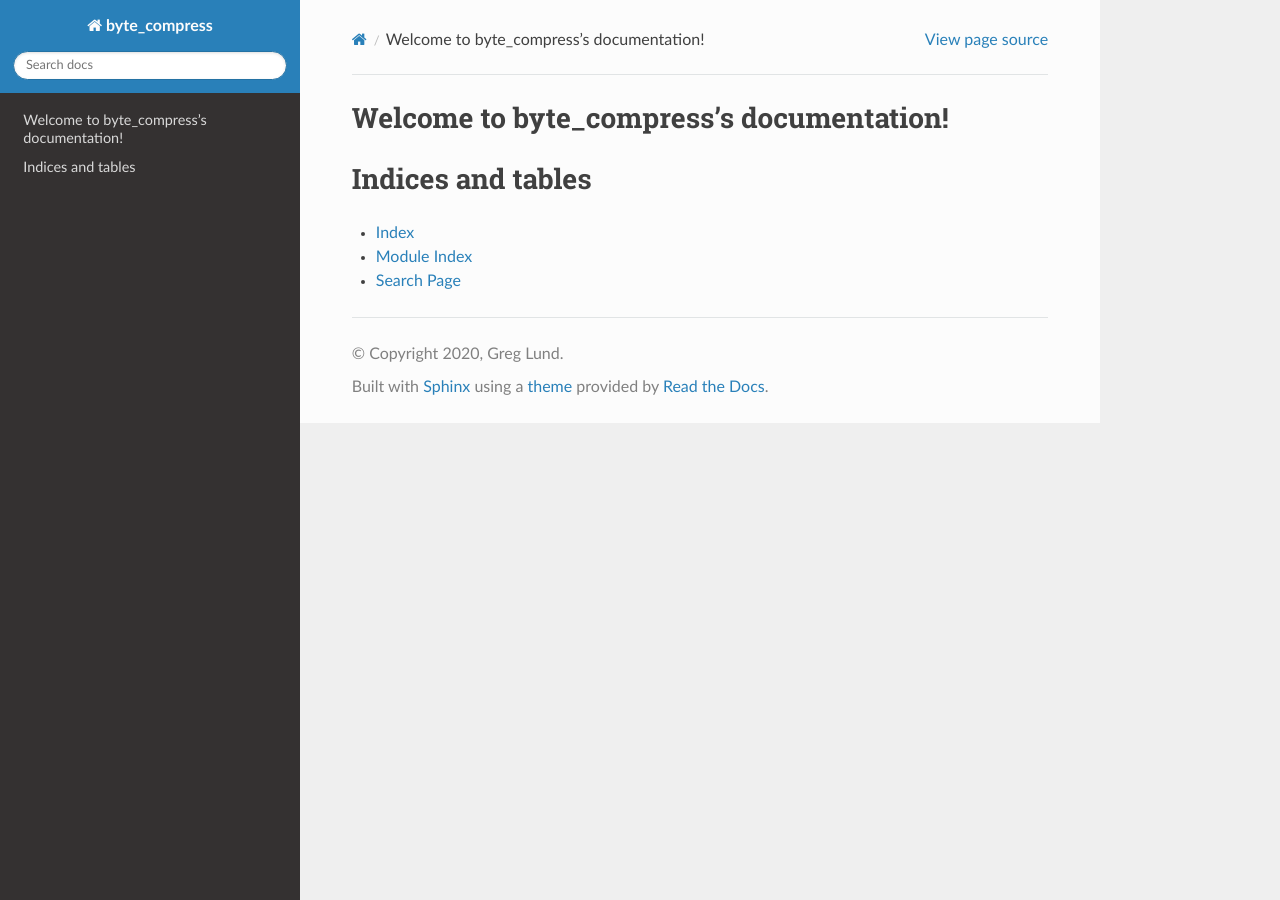
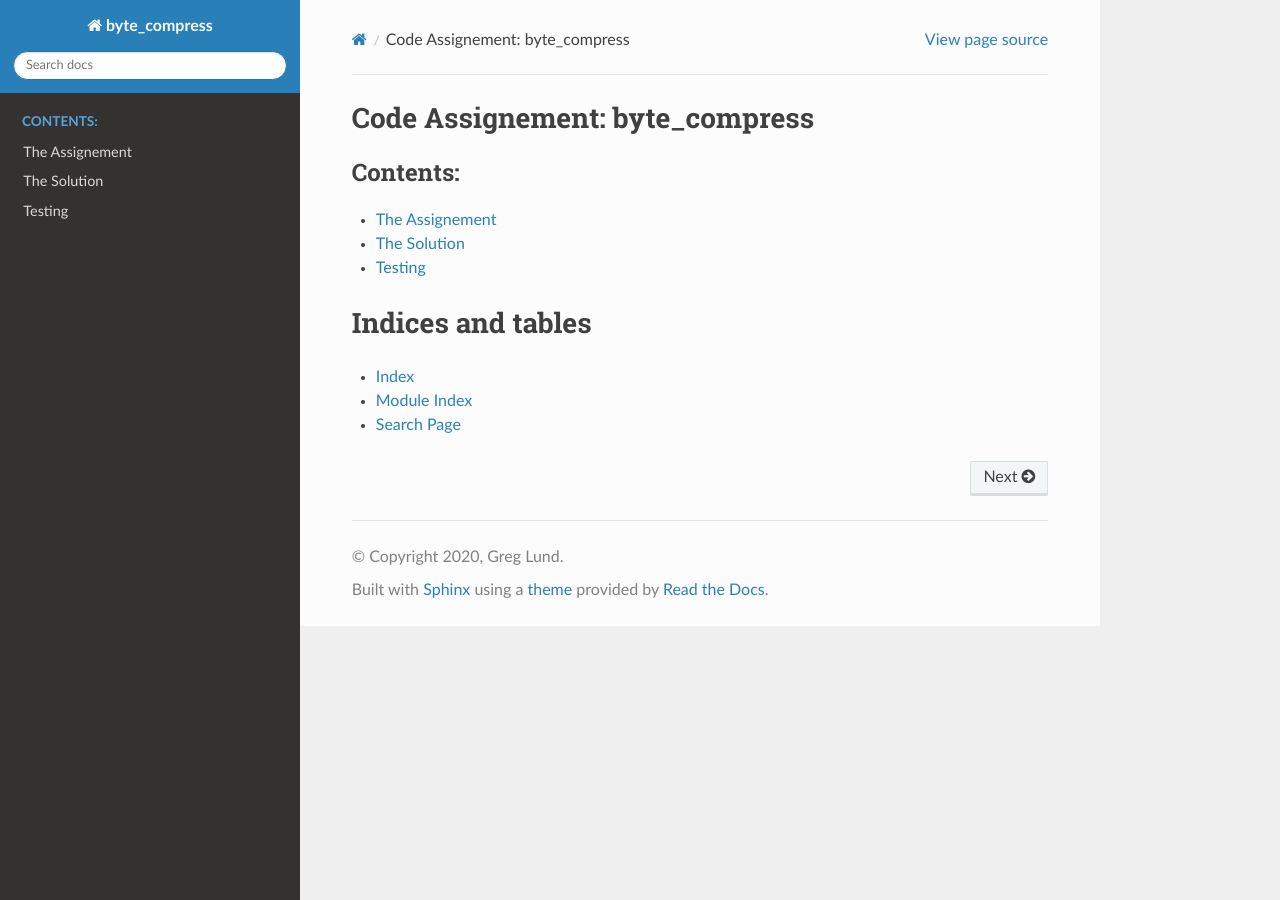
Before and after one commit to greglund/byte_compress, a Sphinx documentation site: the page built from doc/index.rst, in a window 1280 px wide. Built offline with Sphinx 7.4.7 and the Read the Docs theme 2.0.0, drawn with Linux system fonts in a browser that asks for light colours; some of the changed lines change nothing that is shown.

Commit message:
Update docs.

```diff
--- /dev/null
+++ b/doc/assignment.rst
@@ -0,0 +1,27 @@
+The Assignement
+###############
+
+Code Design Test: Data Compression Design
+=========================================
+
+Design an algorithm that will compress a given data buffer of bytes. Please describe your design and submit an implementation in a language of your choice.
+
+The algorithm will live within a function. This function will be called with two arguments; a pointer to the data buffer (data_ptr) and the number of bytes to compress (data_size). After the function executes the data in the buffer will be modified and the size of the modified buffer will be returned.
+
+Assumptions
+-----------
+
+1. The data_ptr will point to an array of bytes. Each byte will contain a number from 0 to 127 (0x00 to 0x7F). It is common for the data in the buffer to have the same value repeated in the series.
+2. The compressed data will need to be decompressable. Please ensure that your algorithm allows for a decompression algorithm to return the buffer to it’s previous form.
+
+Example data and function call:
+-------------------------------
+
+.. code-block::
+
+   // Data before the call
+   // data_ptr[] = { 0x03, 0x74, 0x04, 0x04, 0x04, 0x35, 0x35, 0x64,
+   // 0x64, 0x64, 0x64, 0x00, 0x00, 0x00, 0x00, 0x00,
+   // 0x56, 0x45, 0x56, 0x56, 0x56, 0x09, 0x09, 0x09 };
+   // data_size = 24;
+   new_size = byte_compress( data_ptr, data_size );
--- a/doc/index.rst
+++ b/doc/index.rst
@@ -3,13 +3,16 @@
    You can adapt this file completely to your liking, but it should at least
    contain the root `toctree` directive.
 
-Welcome to byte_compress's documentation!
+Code Assignement: byte_compress
 =========================================
 
 .. toctree::
-   :maxdepth: 2
+   :maxdepth: 1
    :caption: Contents:
 
+   assignment.rst
+   solution.rst
+   testing.rst
 
 
 Indices and tables
--- /dev/null
+++ b/doc/solution.rst
@@ -0,0 +1,29 @@
+The Solution
+############
+
+Since it is assumed that the in type of data to be compressed, it is common to have the same value repeated in the series, a simple encoding scheme can be used to note the byte occurrence count followed by the byte value. Additionally, since it is assumed that all data can be represented in the range 0x0 to 0x7F, the count byte can be encoded by ORing the count with 0x80.  Finally, if a byte value only occurs once consecutively, it is unnecessary and actually significantly inefficient to require a preceding count byte in the output--In the worst case where there are no consecutive equal byte values in the input, the output would double in size.
+
+With the chosen simple encoding scheme, the worst case scenario is that the output data will be identical to the input data if there are no consecutive equal byte values.  Conversely, a single value repeated many times will be significantly compressed.
+
+A handful of other details have been considered in this solution:
+
+- The maximum number of consecutive equal byte values that can be encoded is 0x7F.  If there are more, they will need to be encoded in subsequent output.
+- If a value > 0x7F is found in the input, the encoding will stop with an error code explained in the API
+
+The byte_compress function is implemented in C.  Here is the API:
+
+API
+---
+
+.. doxygenfunction:: byte_compress
+
+
+SOURCE
+------
+
+byte_compress.c
+_______________
+
+.. literalinclude:: byte_compress.c
+   :linenos:
+   :language: c
--- /dev/null
+++ b/doc/testing.rst
@@ -0,0 +1,39 @@
+Testing
+############
+
+A number of tests were performed to ensure the solution encoded input to compressed data well.  Additionally, a decompress function was written to ensure original data could be restored back to the uncompressed state from the encoded data.
+
+The testing is done using the Ceedling test framework.
+
+1. Ensure the assignment data is compressible and decompressible
+2. Ensure that boundary conditions are tested
+   - No input data
+   - Single input data item
+   - No consecutive equal data values
+   - Long series of consectutive values, with a length greater than 0x7F
+   - Invalid input values
+
+
+SOURCE
+------
+
+test_bytecompress.c
+___________________
+
+.. literalinclude:: test_bytecompress.c
+   :linenos:
+   :language: c
+
+byte_decompress API
+___________________
+
+.. doxygenfunction:: byte_decompress
+
+
+byte_decompress.c
+___________________
+
+
+.. literalinclude:: byte_decompress.c
+   :linenos:
+   :language: c
```
Also changed, not shown: 2 other files.
